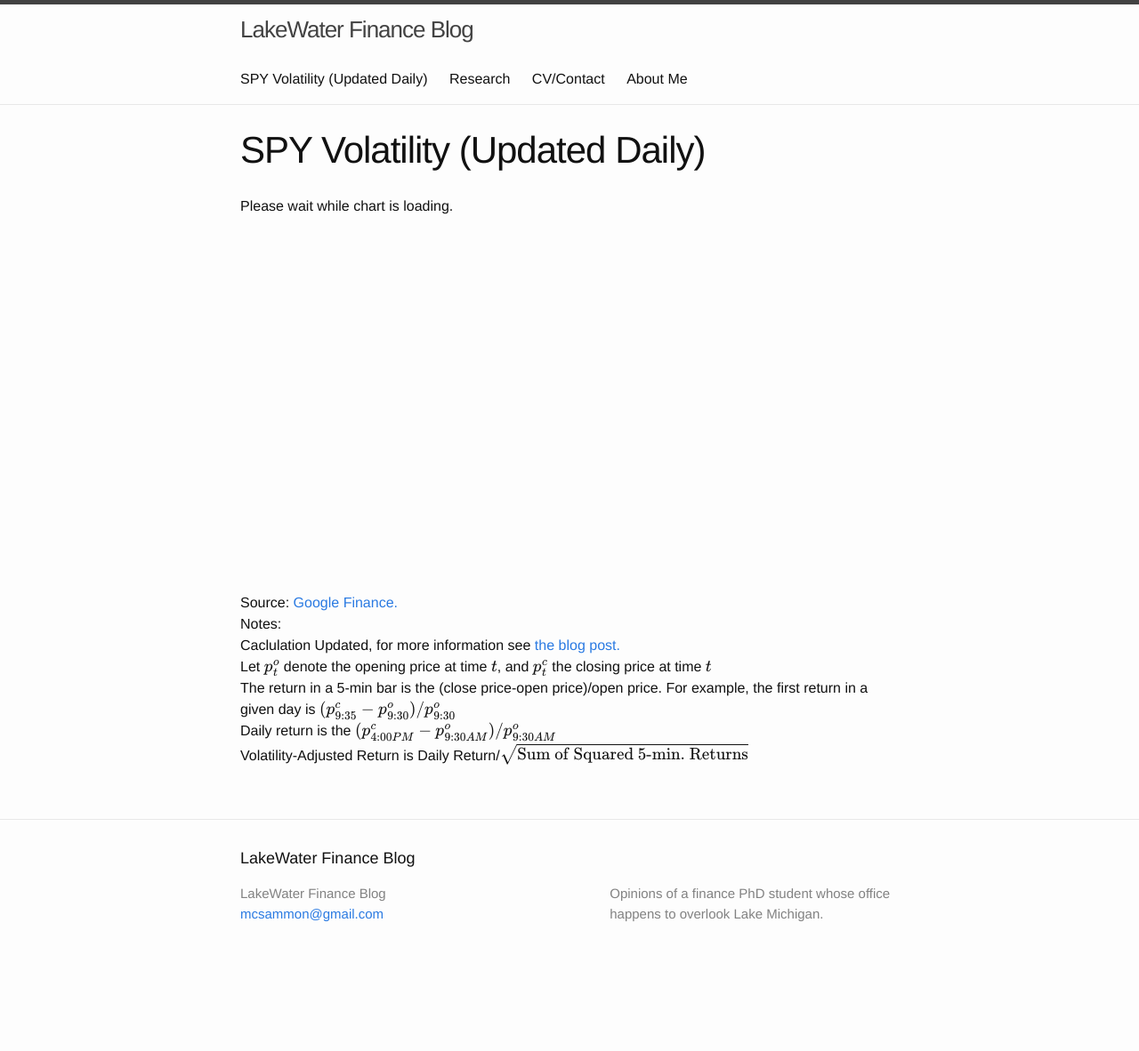
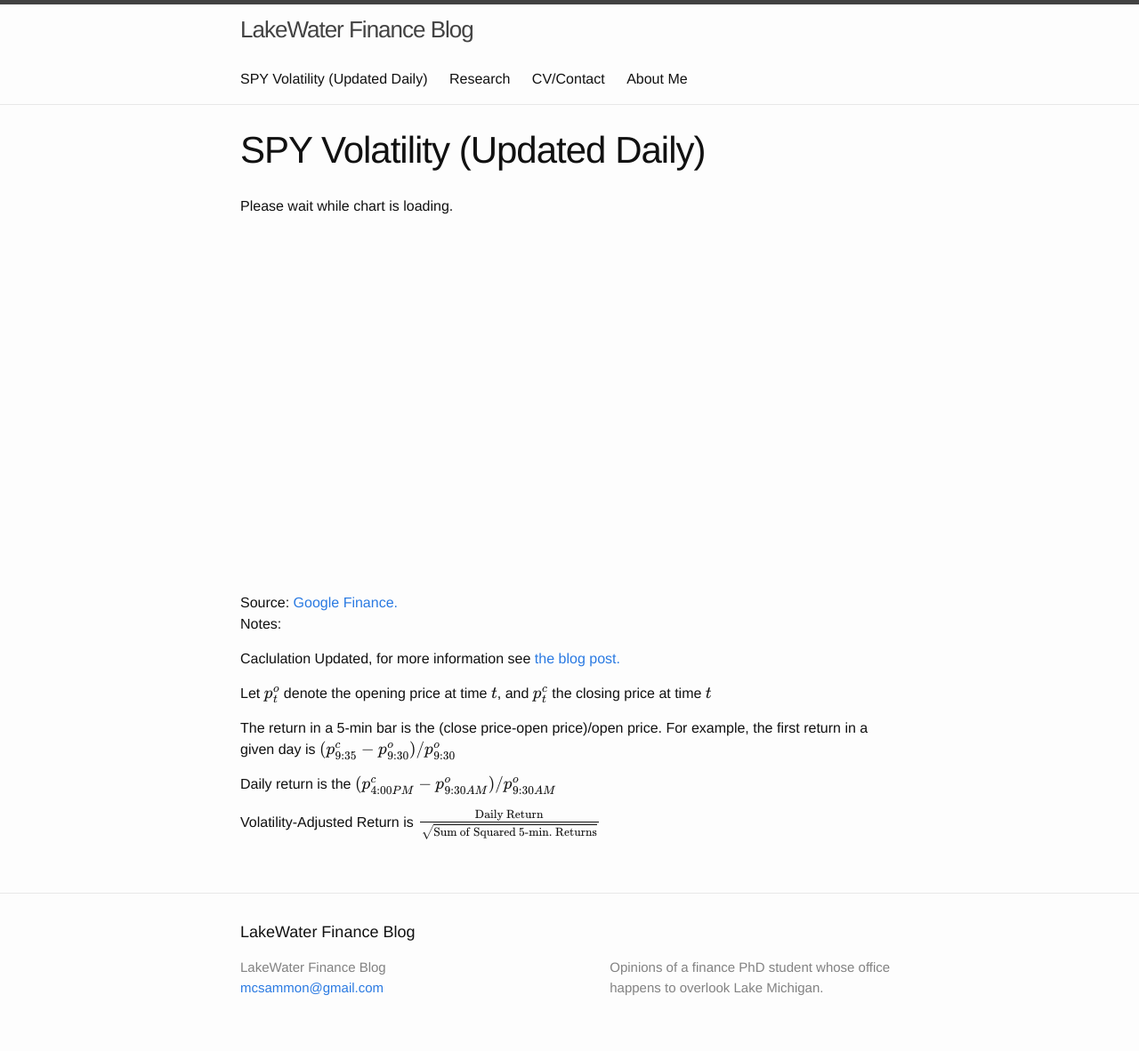
Before and after one commit to mcsammon/mcsammon.github.io, a Jekyll site: the page built from spy-options.html, in a window 1280 px wide. Shown: the whole page at 89% size. Built offline with Jekyll 4.4.1, drawn with Linux system fonts in a browser that asks for light colours; formulas are drawn with MathJax 3; before the commit the page ends 1099 px from its top, so only the background shows below that.

Commit message:
Added paragraphs

```diff
--- a/spy-options.html
+++ b/spy-options.html
@@ -15,13 +15,13 @@
 Source: <a href="https://www.google.com/finance?q=NYSEARCA%3ASPY&ei=d52HV9ibCcf7jAGRhYaADQ">
     Google Finance. </a> <br />
 
-Notes: <br />
-Caclulation Updated, for more information see <a href="http://marcosammon.com/2016/07/14/iidret.html">
-    the blog post.</a> <br />
-Let \(p_t^o\) denote the opening price at time \(t\), and \(p_t^c\) the closing price at time \(t\) <br />
+<p> Notes: </p>
+<p> Caclulation Updated, for more information see <a href="http://marcosammon.com/2016/07/14/iidret.html">
+    the blog post.</a> </p>
+<p> Let \(p_t^o\) denote the opening price at time \(t\), and \(p_t^c\) the closing price at time \(t\) </p>
 
-The return in a 5-min bar is the (close price-open price)/open price.  For example,
-the first return in a given day is \((p_{9:35}^{c}-p_{9:30}^{o})/p_{9:30}^{o}\)  <br />
+<p>The return in a 5-min bar is the (close price-open price)/open price.  For example,
+the first return in a given day is \((p_{9:35}^{c}-p_{9:30}^{o})/p_{9:30}^{o}\)  </p>
 
-Daily return is the \((p_{4:00 PM}^{c}-p_{9:30 AM}^{o})/p_{9:30 AM}^{o}\)  <br />
-Volatility-Adjusted Return is Daily Return/\(\sqrt{\text{Sum of Squared 5-min. Returns}}\) <br />
+<p>Daily return is the \((p_{4:00 PM}^{c}-p_{9:30 AM}^{o})/p_{9:30 AM}^{o}\)  </p>
+Volatility-Adjusted Return is \(\frac{\text{Daily Return}}{\sqrt{\text{Sum of Squared 5-min. Returns}}}\) </p>
```
